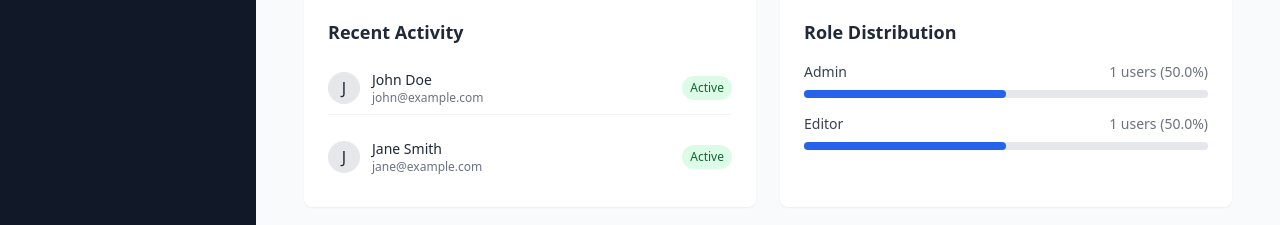
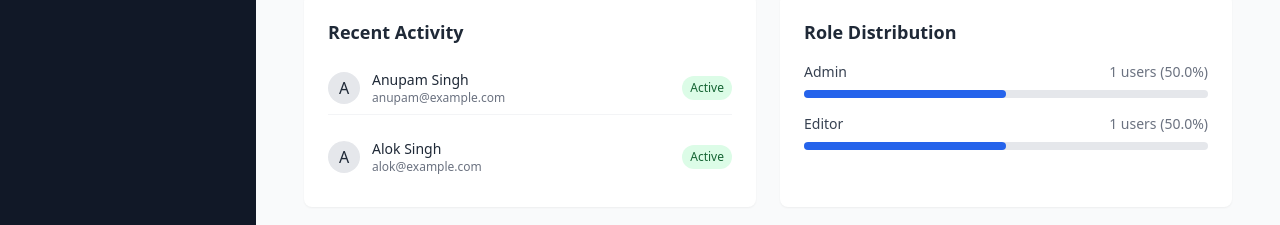
Before and after one commit to Anupam4058/RBAC-dashboard, a React (Vite) app: page / in a window 1280 px wide. Shown: the part 366-591 px from the top of the page. Built offline with nearby package versions, Linux system fonts and the light colour scheme.

Commit message:
Update App.jsx

```diff
--- a/src/App.jsx
+++ b/src/App.jsx
@@ -12,16 +12,16 @@ import clsx from 'clsx';
 const mockUsers = [
   {
     id: '1',
-    name: 'John Doe',
-    email: 'john@example.com',
+    name: 'Anupam Singh',
+    email: 'anupam@example.com',
     roleId: '1',
     isActive: true,
     createdAt: new Date().toISOString(),
   },
   {
     id: '2',
-    name: 'Jane Smith',
-    email: 'jane@example.com',
+    name: 'Alok Singh',
+    email: 'alok@example.com',
     roleId: '2',
     isActive: true,
     createdAt: new Date().toISOString(),
```
